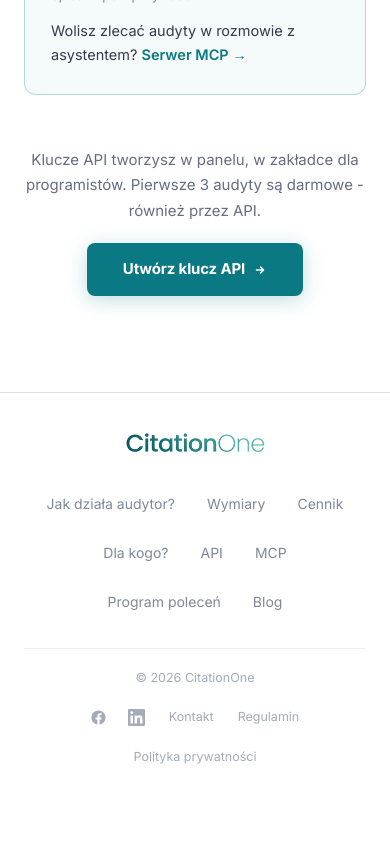
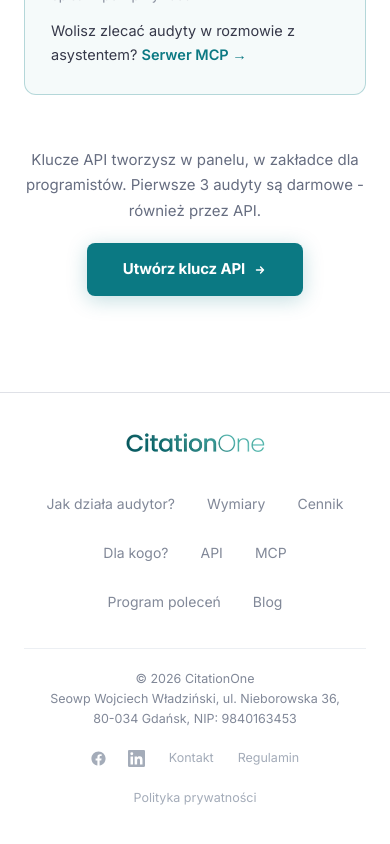
Before and after one commit to wojthub/ai-auditor-lp, a Next.js app: page /pl/api in a window 390 px wide. Shown: the part 3845-4689 px from the top of the page. Before the commit the page ends 4647 px from the top, so only its background shows below. Built offline with nearby package versions, Linux system fonts and the light colour scheme; no server answers.

Commit message:
feat(footer): add company details under copyright in PL and EN footers
- feat(footer): render company name, address and NIP in Footer and FooterEN
- style(footer): darken text color and add responsive text alignment
- docs: update CLAUDE.md footer description

```diff
--- a/src/components/Footer.tsx
+++ b/src/components/Footer.tsx
@@ -52,9 +52,13 @@ export default function Footer() {
           className="flex flex-col sm:flex-row items-center justify-between gap-3"
           style={{ marginTop: 24, paddingTop: 20, borderTop: '1px solid #eceff3' }}
         >
-          <span style={{ fontSize: 12.5, color: '#a4acb9' }}>
-            &copy; {new Date().getFullYear()} CitationOne
-          </span>
+          <div className="ftr-company" style={{ fontSize: 12.5, lineHeight: 1.6, color: '#818898' }}>
+            <div>&copy; {new Date().getFullYear()} CitationOne</div>
+            {/* Dane firmy - te same co w regulaminie i polityce prywatnosci aplikacji. */}
+            <address aria-label="Dane firmy" style={{ fontStyle: 'normal' }}>
+              <span style={{ whiteSpace: 'nowrap' }}>Seowp Wojciech Władziński,</span> <span style={{ whiteSpace: 'nowrap' }}>ul. Nieborowska 36,</span> <span style={{ whiteSpace: 'nowrap' }}>80-034 Gdańsk,</span> <span style={{ whiteSpace: 'nowrap' }}>NIP: 9840163453</span>
+            </address>
+          </div>
 
           <div className="flex flex-wrap items-center justify-center gap-1">
             <SocialLinks lang="pl" />
@@ -66,6 +70,10 @@ export default function Footer() {
           </div>
         </div>
       </div>
+      <style>{`
+        .ftr-company { text-align: left; }
+        @media (max-width: 639px) { .ftr-company { text-align: center; } }
+      `}</style>
     </footer>
   );
 }
--- a/src/components/en/FooterEN.tsx
+++ b/src/components/en/FooterEN.tsx
@@ -52,9 +52,13 @@ export default function FooterEN() {
           className="flex flex-col sm:flex-row items-center justify-between gap-3"
           style={{ marginTop: 24, paddingTop: 20, borderTop: '1px solid #eceff3' }}
         >
-          <span style={{ fontSize: 12.5, color: '#a4acb9' }}>
-            &copy; {new Date().getFullYear()} CitationOne
-          </span>
+          <div className="ftr-company" style={{ fontSize: 12.5, lineHeight: 1.6, color: '#818898' }}>
+            <div>&copy; {new Date().getFullYear()} CitationOne</div>
+            {/* Dane firmy - te same co w regulaminie i polityce prywatnosci aplikacji. */}
+            <address aria-label="Company details" style={{ fontStyle: 'normal' }}>
+              <span style={{ whiteSpace: 'nowrap' }}>Seowp Wojciech Władziński,</span> <span style={{ whiteSpace: 'nowrap' }}>ul. Nieborowska 36,</span> <span style={{ whiteSpace: 'nowrap' }}>80-034 Gdańsk, Poland,</span> <span style={{ whiteSpace: 'nowrap' }}>NIP (VAT ID): 9840163453</span>
+            </address>
+          </div>
 
           <div className="flex flex-wrap items-center justify-center gap-1">
             <SocialLinks lang="en" />
@@ -66,6 +70,10 @@ export default function FooterEN() {
           </div>
         </div>
       </div>
+      <style>{`
+        .ftr-company { text-align: left; }
+        @media (max-width: 639px) { .ftr-company { text-align: center; } }
+      `}</style>
     </footer>
   );
 }
```
Also changed, not shown: 1 other file (tests, documents, lock files or other folders).
